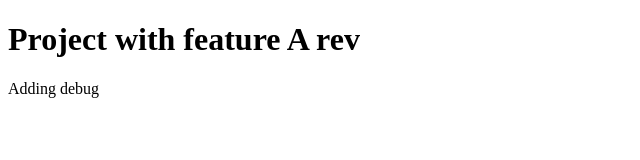
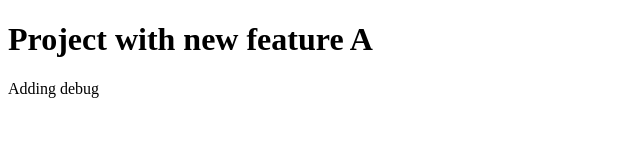
Before and after one commit to OscOkt021/section-satu-versioning, a plain HTML site: page featureA.html in a window 1280 px wide. Shown: the whole page, without its empty margins (0-640 px from the left). Drawn offline with Linux system fonts and the light colour scheme.

Commit message:
revisi feature A branch development

```diff
--- a/featureA.html
+++ b/featureA.html
@@ -7,7 +7,7 @@
     <title>Feature A</title>
 </head>
 <body>
-    <h1>Project with feature A rev</h1>
+    <h1>Project with new feature A</h1>
     <p>Adding debug</p>
 </body>
 </html>
```
